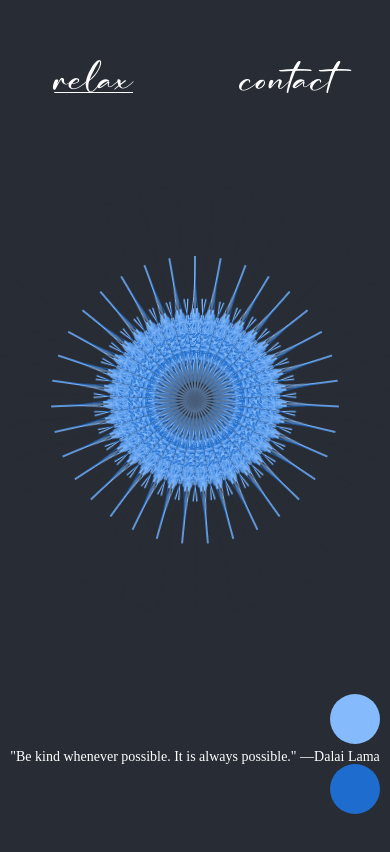
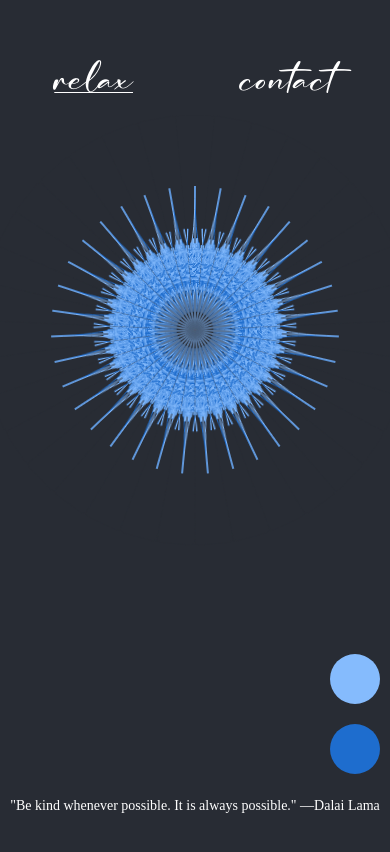
Before and after one commit to kittycatbytes/kitty, a React (Create React App) app: page / in a window 390 px wide. Shown: the top 852 px of the page. Built offline with nearby package versions, Linux system fonts and the light colour scheme.

Commit message:
update description and title

```diff
--- a/public/index.html
+++ b/public/index.html
@@ -5,9 +5,10 @@
     <link rel="icon" href="%PUBLIC_URL%/kitty.ico" />
     <meta name="viewport" content="width=device-width, initial-scale=1" />
     <meta name="theme-color" content="#000000" />
+    <meta name="title" content="KittyCatBytes iLyByaM"/>
     <meta
       name="description"
-      content="Web site created using create-react-app"
+      content="Website by Cat Norris"
     />
     <link rel="apple-touch-icon" href="%PUBLIC_URL%/logo192.png" />
     <!--
@@ -24,7 +25,7 @@
       work correctly both with client-side routing and a non-root public URL.
       Learn how to configure a non-root public URL by running `npm run build`.
     -->
-    <title>React App</title>
+    <title>KittyCatBytes iLyByaM</title>
   </head>
   <body>
     <noscript>You need to enable JavaScript to run this app.</noscript>
--- a/src/App.css
+++ b/src/App.css
@@ -67,9 +67,9 @@ canvas {
 #quotes {
   text-align: center;
   font-size: 14px;
-  padding: 30px 0;
+  margin: 30px 0;
   font-family: Metropolitan;
-  /*    */
+  background-color: #282c34;
 }
 
 .fadeInOut {
@@ -166,9 +166,27 @@ a:visited {
   animation: borderBlink 1s step-end infinite;
 }
 
-@media only screen and (max-width: 600px) {
-  .bytes {
-    font-size: 12vw;
+@media only screen and (max-width: 650px) {
+  canvas {
+    margin-top: -20px;
+  }
+  .letters {
+    font-size: 100px;
+    font-family: UglyByte;
+    background: none;
+    -webkit-text-fill-color: #d1e2ff;
+  }
+  #quotes {
+    position: fixed;
+    width: 100%;
+    bottom: 0;
+    left: 0;
+    font-family: Metropolitan;
+  }
+  #colorPickers {
+    position: fixed;
+    bottom: 50px;
+    right: 10px;
   }
 }
 
@@ -184,7 +202,7 @@ a:visited {
 }
 #colorPickers {
   position: fixed;
-  bottom: 10px;
+  bottom: 50px;
   right: 10px;
 }
 
```
Also changed, not shown: public/manifest.json.
